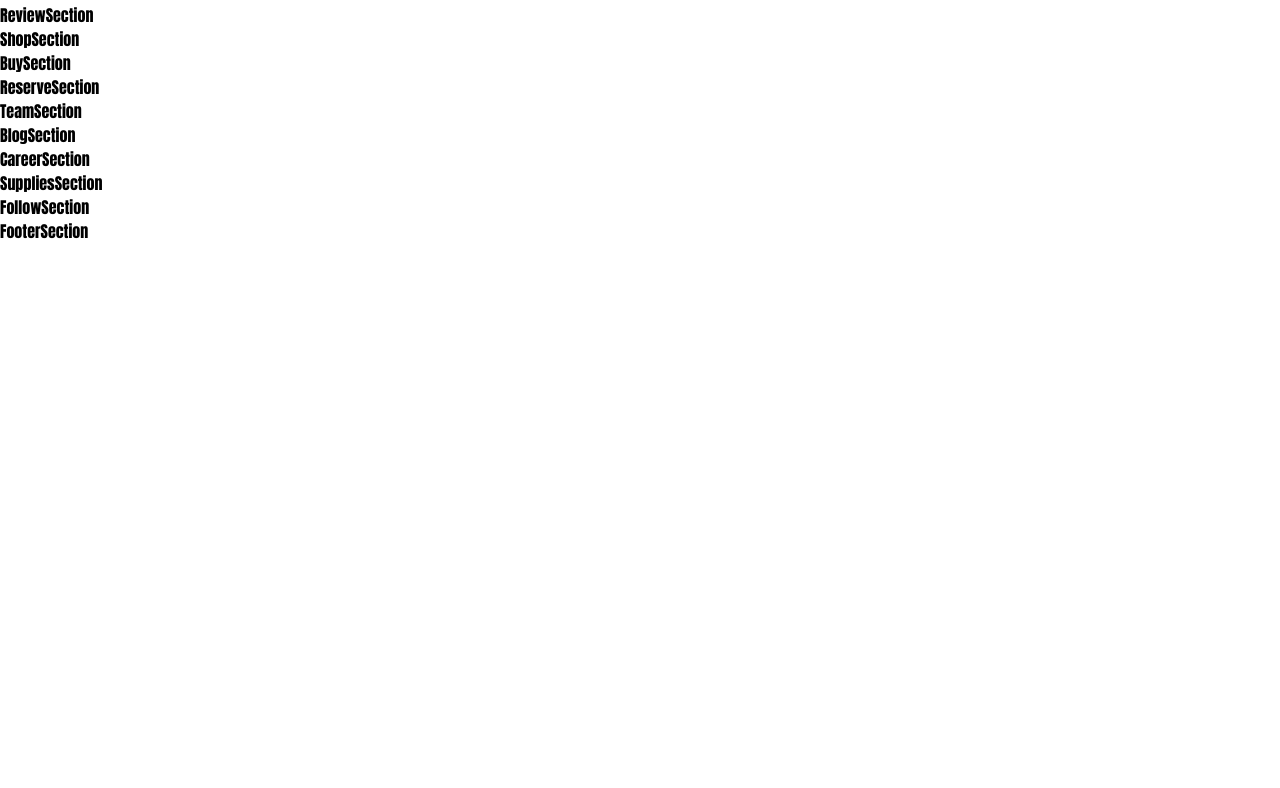
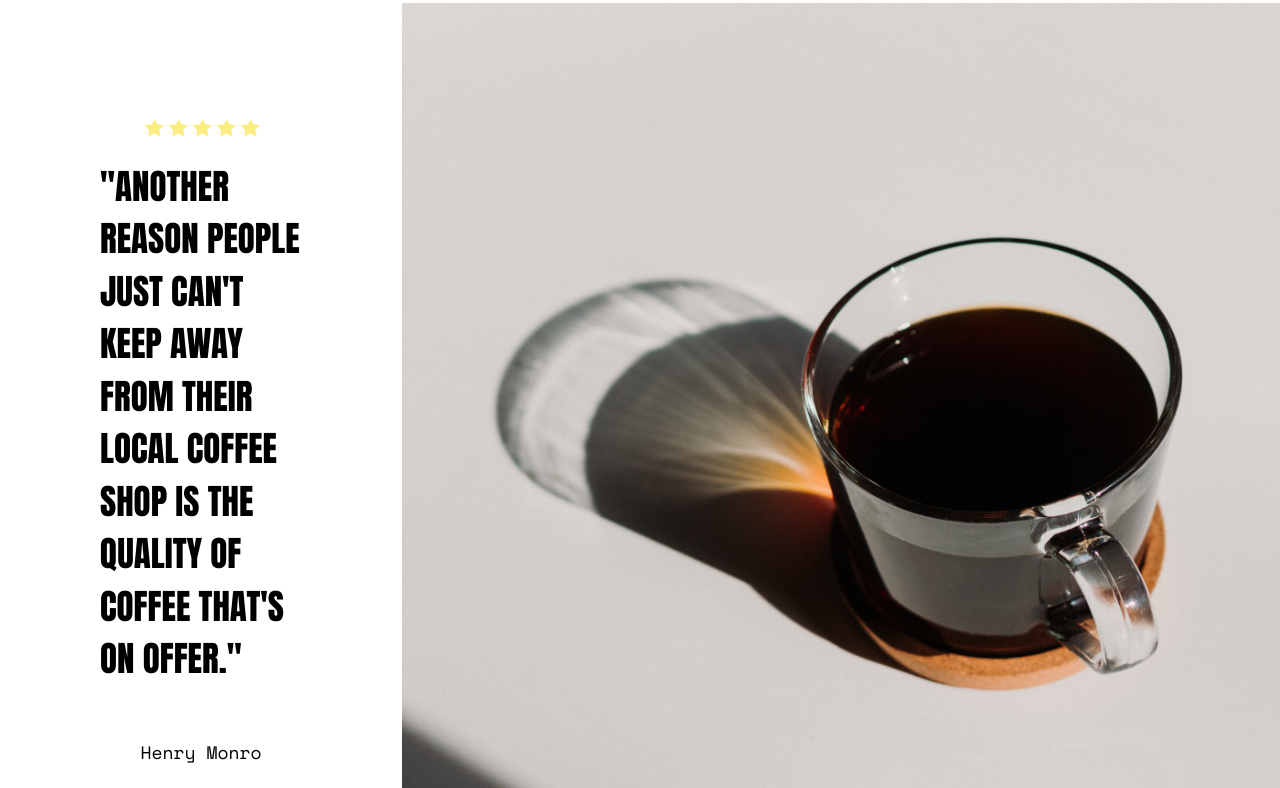
Before and after one commit to nishanthmessi/early-birds-coffee, a React (Vite) app: page / in a window 1280 px wide. Shown: the part 2272-3060 px from the top of the page. Before the commit the page ends 2515 px from the top, so only its background shows below. Built offline with nearby package versions, Linux system fonts and the light colour scheme.

Commit message:
review section created

```diff
--- a/src/components/ReviewSection.jsx
+++ b/src/components/ReviewSection.jsx
@@ -1,7 +1,27 @@
-import React from 'react'
+import ReviewImg from '../assets/img/review-img.png'
+import StarSvg from '../assets/svg/star.svg'
 
 const ReviewSection = () => {
-  return <div>ReviewSection</div>
+  return (
+    <div className='flex h-[878px] border-b border-primary'>
+      <div className='flex flex-col justify-center items-center px-[100px] w-[960px]'>
+        <span className='flex gap-[3px] mb-6'>
+          <img src={StarSvg} alt='' className='' />
+          <img src={StarSvg} alt='' className='' />
+          <img src={StarSvg} alt='' className='' />
+          <img src={StarSvg} alt='' className='' />
+          <img src={StarSvg} alt='' className='' />
+        </span>
+        <p className='text-[35px] uppercase mb-[53px]'>
+          "Another reason people just can't keep away from their local coffee
+          shop is the quality of coffee that's on offer."
+        </p>
+        <p className='text-[18px] space-mono'>Henry Monro</p>
+      </div>
+
+      <img src={ReviewImg} alt='' className='h-[878px] w-[960px]' />
+    </div>
+  )
 }
 
 export default ReviewSection
```
Also changed, not shown: src/assets/svg/star.svg (added).
